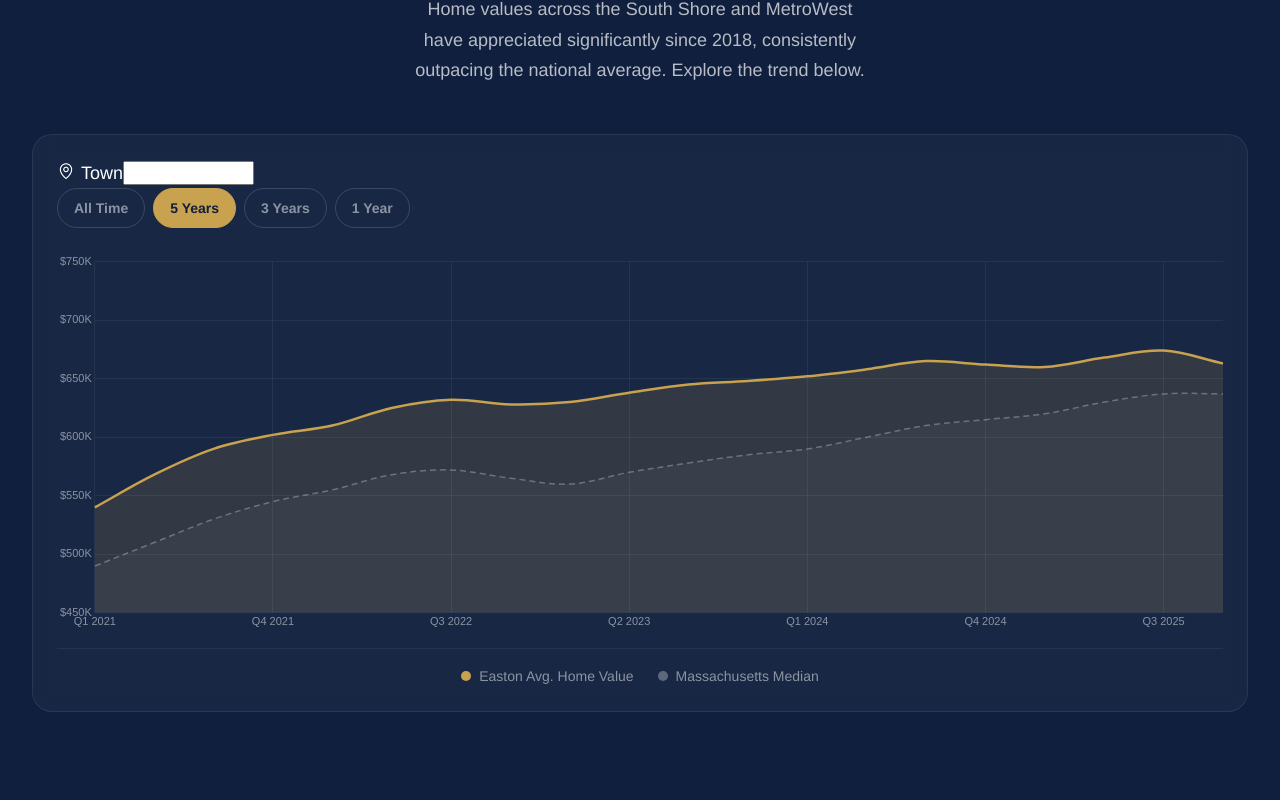
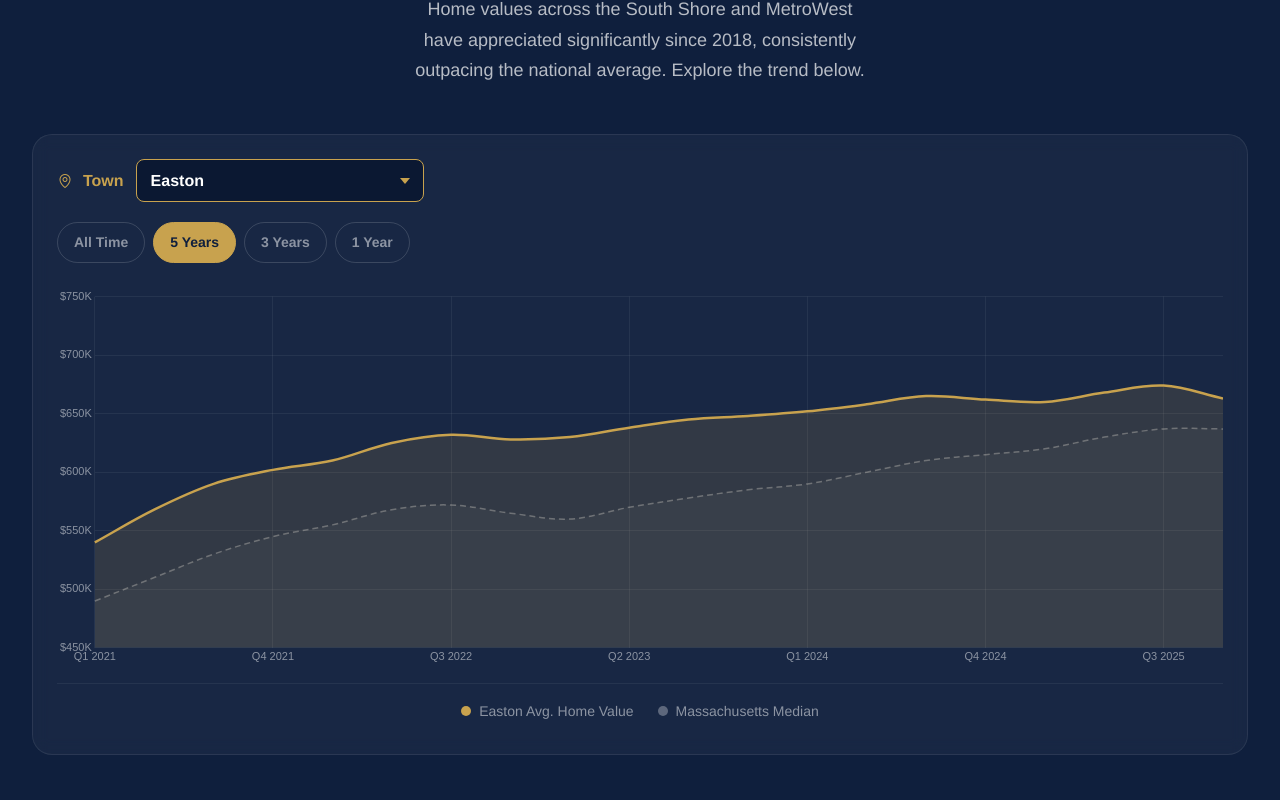
Before and after one commit to jesse-shauffer/jessica-shauffer, a Next.js app: page /market in a window 1280 px wide. Shown: the part 1280-2080 px from the top of the page. Built offline with nearby package versions, Linux system fonts and the light colour scheme; a web font is replaced by a local one.

Commit message:
fix: custom dark navy select styling with gold border + all 25 towns in HomeValueChart & SellersChart, bottom padding on chart containers

```diff
--- a/src/app/globals.css
+++ b/src/app/globals.css
@@ -2218,6 +2218,77 @@ a, button, [role="button"], input, textarea, select {
   border-radius: var(--radius-2xl);
   padding: var(--space-6);
   backdrop-filter: blur(8px);
+  padding-bottom: var(--space-8);
+}
+
+.chart-town-row {
+  display: flex;
+  align-items: center;
+  gap: var(--space-3);
+  margin-bottom: var(--space-5);
+}
+
+.chart-town-label {
+  display: flex;
+  align-items: center;
+  gap: 0.25rem;
+  font-size: var(--text-sm);
+  font-weight: 600;
+  color: var(--gold);
+  white-space: nowrap;
+  flex-shrink: 0;
+}
+
+.chart-town-select-wrapper {
+  position: relative;
+  flex: 1;
+  max-width: 18rem;
+}
+
+.chart-town-select-wrapper::after {
+  content: '';
+  position: absolute;
+  right: 0.875rem;
+  top: 50%;
+  transform: translateY(-50%);
+  width: 0;
+  height: 0;
+  border-left: 5px solid transparent;
+  border-right: 5px solid transparent;
+  border-top: 6px solid var(--gold);
+  pointer-events: none;
+}
+
+.chart-town-select {
+  width: 100%;
+  appearance: none;
+  -webkit-appearance: none;
+  background: rgba(10,23,48,0.85);
+  border: 1.5px solid var(--gold);
+  border-radius: var(--radius-md);
+  color: #fff;
+  font-family: var(--font-body);
+  font-size: var(--text-sm);
+  font-weight: 600;
+  padding: 0.5rem 2.25rem 0.5rem 0.875rem;
+  cursor: pointer;
+  transition: border-color 0.15s, box-shadow 0.15s;
+  outline: none;
+}
+
+.chart-town-select:hover {
+  border-color: #d4b262;
+  box-shadow: 0 0 0 3px rgba(200,162,78,0.15);
+}
+
+.chart-town-select:focus {
+  border-color: #d4b262;
+  box-shadow: 0 0 0 3px rgba(200,162,78,0.2);
+}
+
+.chart-town-select option {
+  background: #0a1730;
+  color: #fff;
 }
 
 .chart-controls {
--- a/src/components/BuyersChart.tsx
+++ b/src/components/BuyersChart.tsx
@@ -86,6 +86,7 @@ export default function BuyersChart() {
           <i className="ph ph-map-pin" style={{ marginRight: '0.375rem' }}></i>
           County
         </label>
+        <div className="chart-town-select-wrapper">
           <select
             id="buyers-county-select"
             className="chart-town-select"
@@ -96,6 +97,7 @@ export default function BuyersChart() {
               <option key={key} value={key}>{c.label}</option>
             ))}
           </select>
+        </div>
       </div>
       <div className="chart-wrapper" style={{ height: `${Math.max(280, towns.length * 44)}px` }}>
         <Bar
--- a/src/components/HomeValueChart.tsx
+++ b/src/components/HomeValueChart.tsx
@@ -116,6 +116,132 @@ const townData: Record<string, { label: string; values: number[] }> = {
       669000,675000,682000,679000,677000,685000,691000,682000,
     ],
   },
+  stoughton: {
+    label: 'Stoughton',
+    values: [
+      360000,367000,374000,372000,373000,383000,390000,393000,
+      396000,407000,427000,446000,463000,487000,506000,517000,
+      524000,537000,543000,540000,542000,550000,556000,559000,
+      563000,568000,574000,571000,569000,576000,582000,574000,
+    ],
+  },
+  westwood: {
+    label: 'Westwood',
+    values: [
+      680000,694000,707000,703000,706000,724000,737000,742000,
+      748000,768000,806000,841000,873000,918000,954000,975000,
+      988000,1012000,1023000,1017000,1021000,1034000,1045000,1051000,
+      1058000,1068000,1079000,1074000,1072000,1085000,1095000,1080000,
+    ],
+  },
+  foxborough: {
+    label: 'Foxborough',
+    values: [
+      440000,449000,457000,454000,456000,468000,476000,479000,
+      483000,496000,521000,544000,565000,594000,617000,631000,
+      640000,656000,663000,659000,661000,670000,677000,681000,
+      685000,691000,698000,695000,693000,701000,707000,698000,
+    ],
+  },
+  norton: {
+    label: 'Norton',
+    values: [
+      370000,378000,385000,383000,384000,394000,401000,404000,
+      407000,418000,439000,459000,477000,501000,521000,532000,
+      539000,553000,559000,556000,558000,566000,572000,575000,
+      579000,584000,590000,587000,585000,592000,598000,590000,
+    ],
+  },
+  raynham: {
+    label: 'Raynham',
+    values: [
+      380000,388000,395000,393000,394000,404000,411000,414000,
+      417000,428000,450000,470000,488000,513000,533000,545000,
+      552000,566000,572000,569000,571000,579000,585000,588000,
+      592000,597000,603000,600000,598000,605000,611000,603000,
+    ],
+  },
+  taunton: {
+    label: 'Taunton',
+    values: [
+      310000,316000,322000,320000,321000,329000,335000,338000,
+      340000,350000,367000,383000,398000,418000,434000,444000,
+      450000,461000,466000,463000,465000,472000,477000,480000,
+      483000,487000,492000,490000,488000,494000,499000,492000,
+    ],
+  },
+  attleboro: {
+    label: 'Attleboro',
+    values: [
+      330000,337000,343000,341000,342000,351000,357000,360000,
+      363000,373000,391000,409000,425000,447000,464000,474000,
+      481000,493000,498000,495000,497000,504000,509000,512000,
+      516000,520000,525000,523000,521000,527000,532000,525000,
+    ],
+  },
+  'north-attleborough': {
+    label: 'North Attleborough',
+    values: [
+      350000,357000,364000,362000,363000,372000,379000,382000,
+      385000,395000,415000,434000,451000,474000,492000,503000,
+      510000,523000,529000,526000,528000,535000,541000,544000,
+      548000,552000,558000,555000,553000,560000,565000,558000,
+    ],
+  },
+  'west-bridgewater': {
+    label: 'West Bridgewater',
+    values: [
+      360000,367000,374000,372000,373000,383000,390000,393000,
+      396000,407000,427000,446000,463000,487000,506000,517000,
+      524000,537000,543000,540000,542000,550000,556000,559000,
+      563000,568000,574000,571000,569000,576000,582000,574000,
+    ],
+  },
+  'east-bridgewater': {
+    label: 'East Bridgewater',
+    values: [
+      370000,378000,385000,383000,384000,394000,401000,404000,
+      407000,418000,439000,459000,477000,501000,521000,532000,
+      539000,553000,559000,556000,558000,566000,572000,575000,
+      579000,584000,590000,587000,585000,592000,598000,590000,
+    ],
+  },
+  duxbury: {
+    label: 'Duxbury',
+    values: [
+      580000,592000,603000,599000,602000,617000,628000,633000,
+      638000,655000,687000,717000,744000,782000,813000,831000,
+      842000,863000,872000,866000,870000,881000,890000,895000,
+      901000,910000,920000,915000,913000,924000,933000,920000,
+    ],
+  },
+  marshfield: {
+    label: 'Marshfield',
+    values: [
+      490000,500000,510000,507000,509000,522000,531000,535000,
+      540000,554000,581000,607000,630000,662000,688000,703000,
+      713000,731000,739000,734000,737000,747000,755000,759000,
+      765000,772000,780000,776000,774000,784000,791000,780000,
+    ],
+  },
+  kingston: {
+    label: 'Kingston',
+    values: [
+      420000,429000,437000,434000,436000,447000,455000,458000,
+      462000,474000,498000,520000,540000,567000,589000,602000,
+      610000,625000,632000,628000,630000,638000,645000,648000,
+      652000,658000,665000,662000,660000,668000,674000,665000,
+    ],
+  },
+  middleborough: {
+    label: 'Middleborough',
+    values: [
+      340000,347000,353000,351000,352000,361000,368000,371000,
+      374000,384000,403000,421000,437000,459000,477000,487000,
+      494000,507000,512000,509000,511000,518000,524000,527000,
+      530000,535000,541000,538000,536000,543000,548000,541000,
+    ],
+  },
 };
 
 const massMedian = [
@@ -165,6 +291,7 @@ export default function HomeValueChart() {
           <i className="ph ph-map-pin" style={{ marginRight: '0.375rem' }}></i>
           Town
         </label>
+        <div className="chart-town-select-wrapper">
           <select
             id="hvc-town-select"
             className="chart-town-select"
@@ -175,6 +302,7 @@ export default function HomeValueChart() {
               <option key={key} value={key}>{t.label}</option>
             ))}
           </select>
+        </div>
       </div>
 
       {/* Time range buttons */}
```
Also changed, not shown: src/components/SellersChart.tsx (+72 -0 lines). Lines whose indentation alone changed are shown as unchanged.
